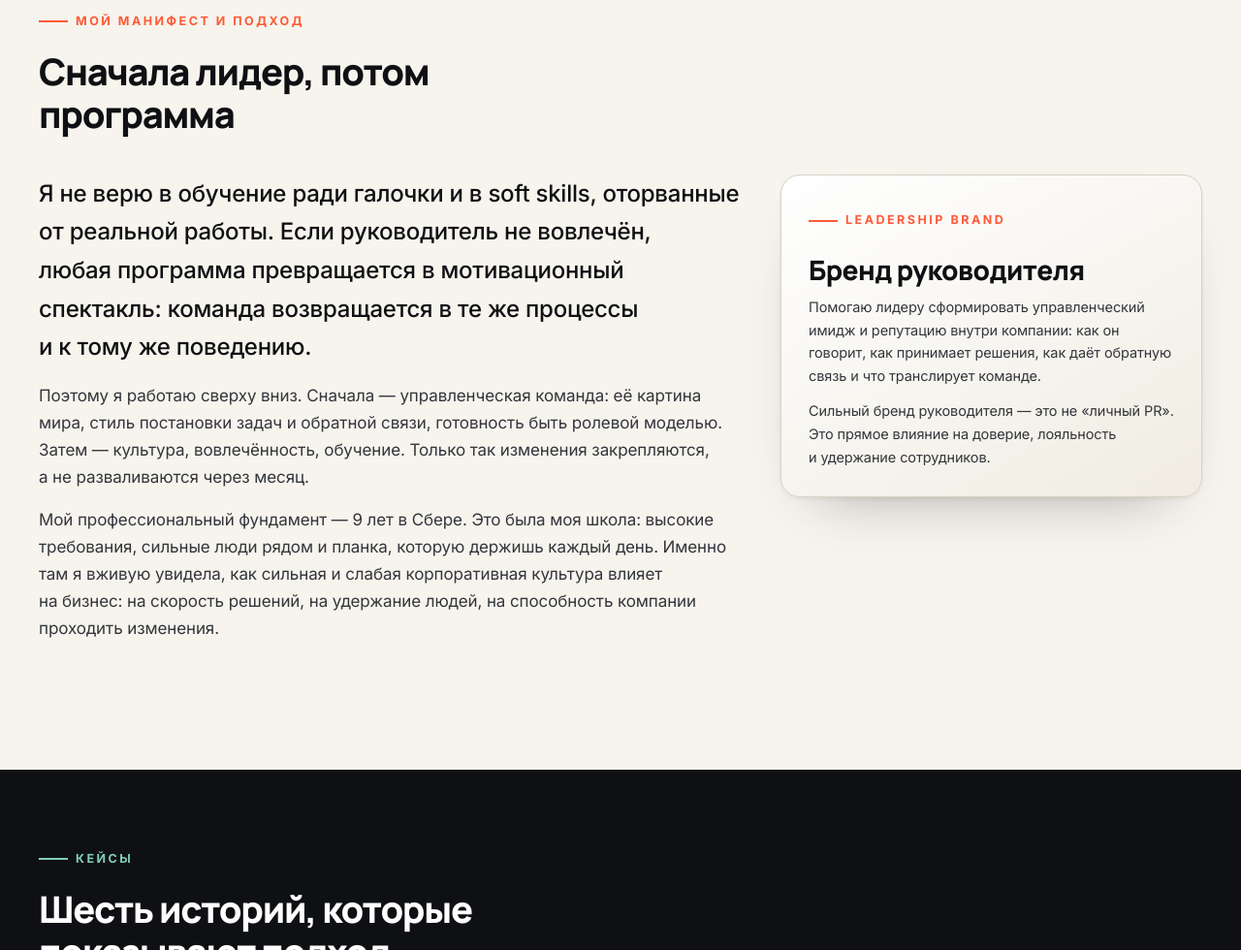
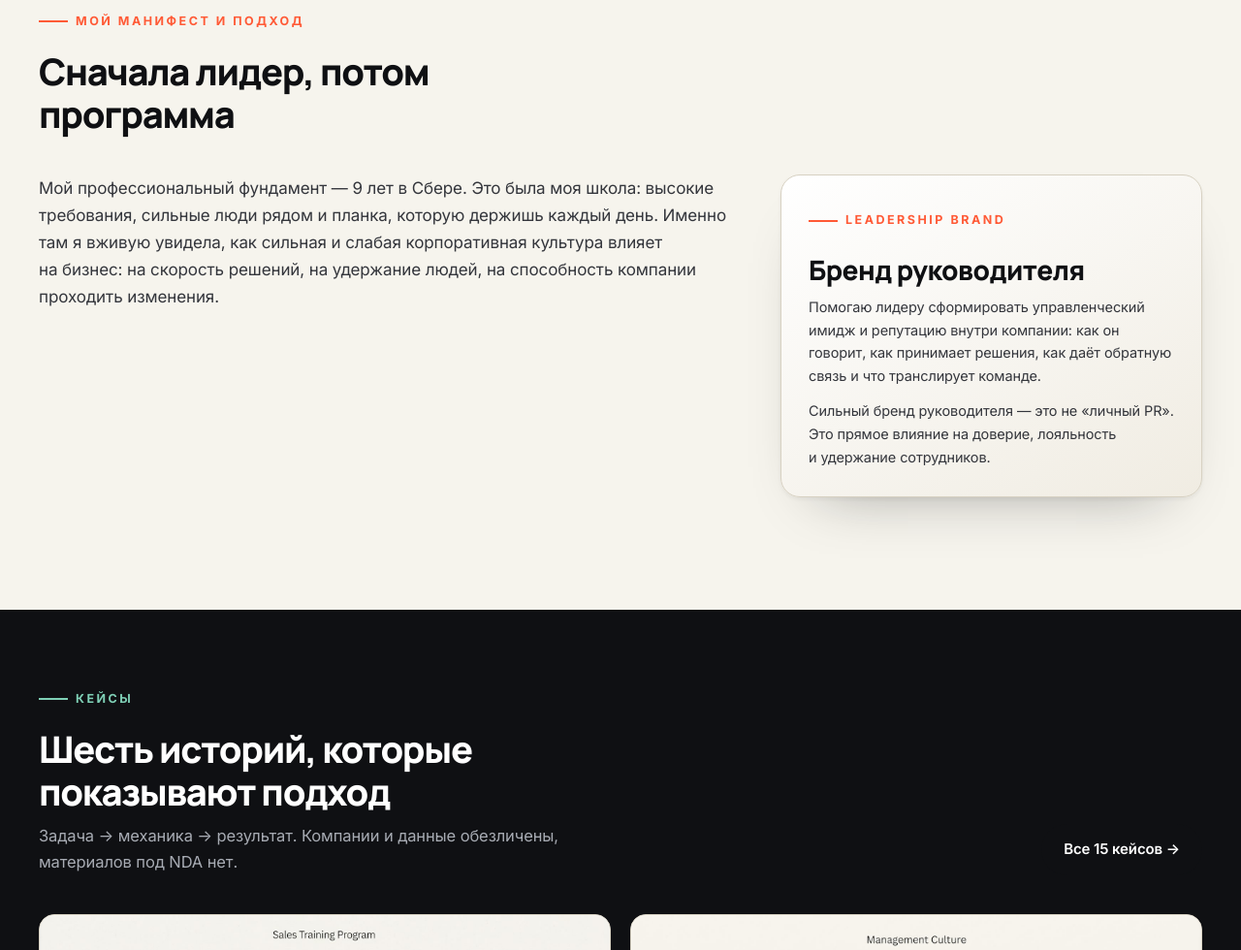
Before and after one commit to nsbshal-arch/nsbshal-arch.github.io, a plain HTML site: page index.html in a window 1280 px wide. Shown: the part 1310-2290 px from the top of the page at 97% size. Drawn offline with Linux system fonts and the light colour scheme.

Commit message:
Манифест: убраны абзацы про «обучение ради галочки» и «сверху вниз»

```diff
--- a/index.html
+++ b/index.html
@@ -134,8 +134,6 @@
 
       <div class="manifest-grid">
         <div class="manifest-text">
-          <p class="lead">Я не&nbsp;верю в&nbsp;обучение ради галочки и&nbsp;в soft skills, оторванные от&nbsp;реальной работы. Если руководитель не&nbsp;вовлечён, любая программа превращается в&nbsp;мотивационный спектакль: команда возвращается в&nbsp;те же&nbsp;процессы и&nbsp;к&nbsp;тому же&nbsp;поведению.</p>
-          <p>Поэтому я работаю сверху вниз. Сначала — управленческая команда: её картина мира, стиль постановки задач и&nbsp;обратной связи, готовность быть ролевой моделью. Затем — культура, вовлечённость, обучение. Только так изменения закрепляются, а&nbsp;не&nbsp;разваливаются через месяц.</p>
           <p>Мой профессиональный фундамент — 9 лет в&nbsp;Сбере. Это была моя школа: высокие требования, сильные люди рядом и&nbsp;планка, которую держишь каждый день. Именно там я вживую увидела, как&nbsp;сильная и&nbsp;слабая корпоративная культура влияет на&nbsp;бизнес: на&nbsp;скорость решений, на&nbsp;удержание людей, на&nbsp;способность компании проходить изменения.</p>
         </div>
 
```
